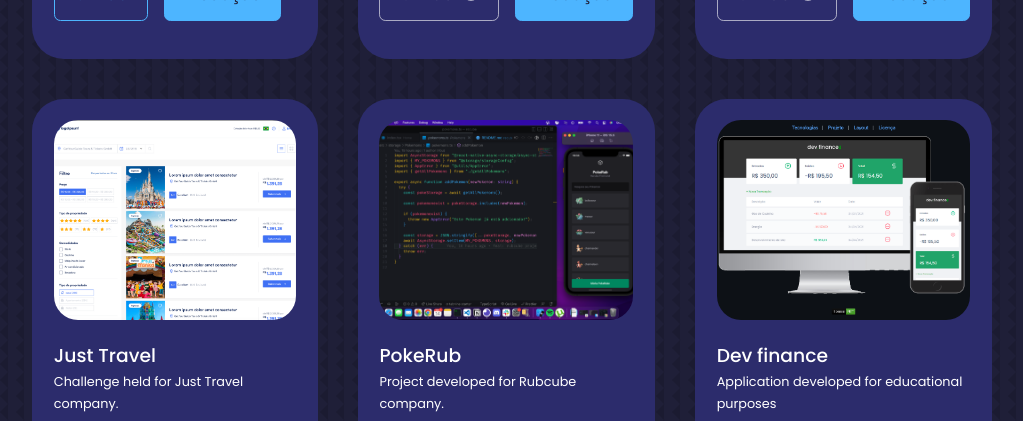
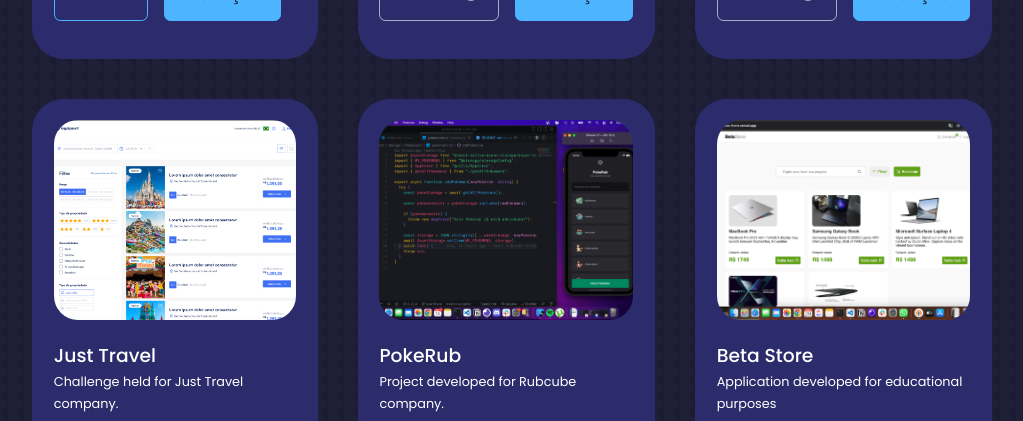
Before and after one commit to danrleyney2210/protfolio-myself, a React (Vite) app: page / in a window 1280 px wide. Shown: the part 1420-1841 px from the top of the page, without its empty margins (128-1151 px from the left). Built offline with nearby package versions, Linux system fonts and the light colour scheme.

Commit message:
feat: new change

```diff
--- a/src/components/Organism/Portfolio/index.tsx
+++ b/src/components/Organism/Portfolio/index.tsx
@@ -5,7 +5,7 @@
 import IMG2 from "../../../assets/neo.png";
 import IMG3 from "../../../assets/justravel.png";
 import IMG4 from "../../../assets/app00.png";
-import IMG5 from "../../../assets/finance.png";
+import IMG5 from "../../../assets/betastore.png";
 import IMG6 from "../../../assets/view.png";
 import IMG7 from "../../../assets/neural.png";
 import IMG8 from "../../../assets/coinSynch.png";
@@ -72,10 +72,10 @@
     {
       id: 5,
       image: IMG5,
-      title: "Dev finance",
+      title: "Beta Store",
       dscription: t('ApplicationEducation'),
-      github: "https://github.com/danrleyney2210/dev.finances-maratona-discover",
-      demo: "https://dev-finances-maratona-discover.vercel.app/",
+      github: "https://github.com/danrleyney2210/betastore_front",
+      demo: "https://betastore-front.vercel.app/",
       status: 'Live Demo'
     },
     {
```
Also changed, not shown: src/assets/betastore.png (added), src/assets/betastore1.png (added).
